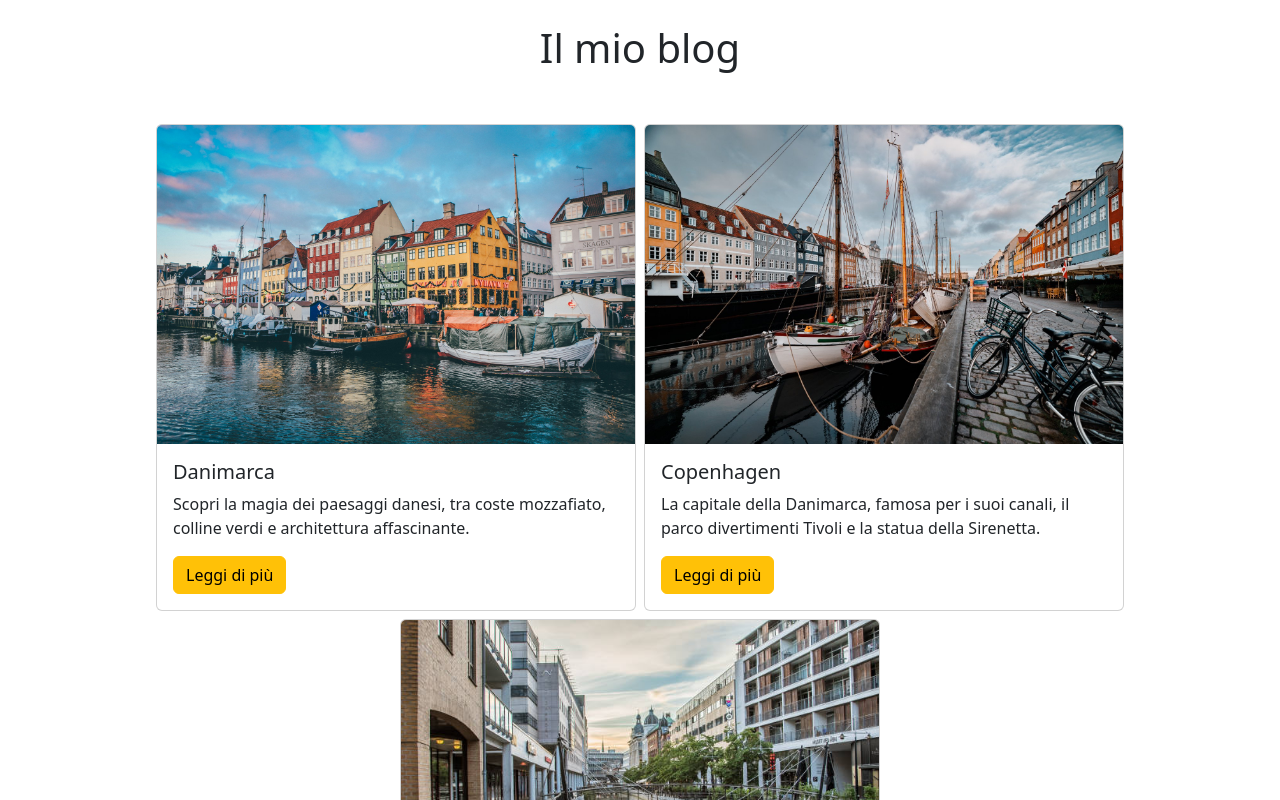
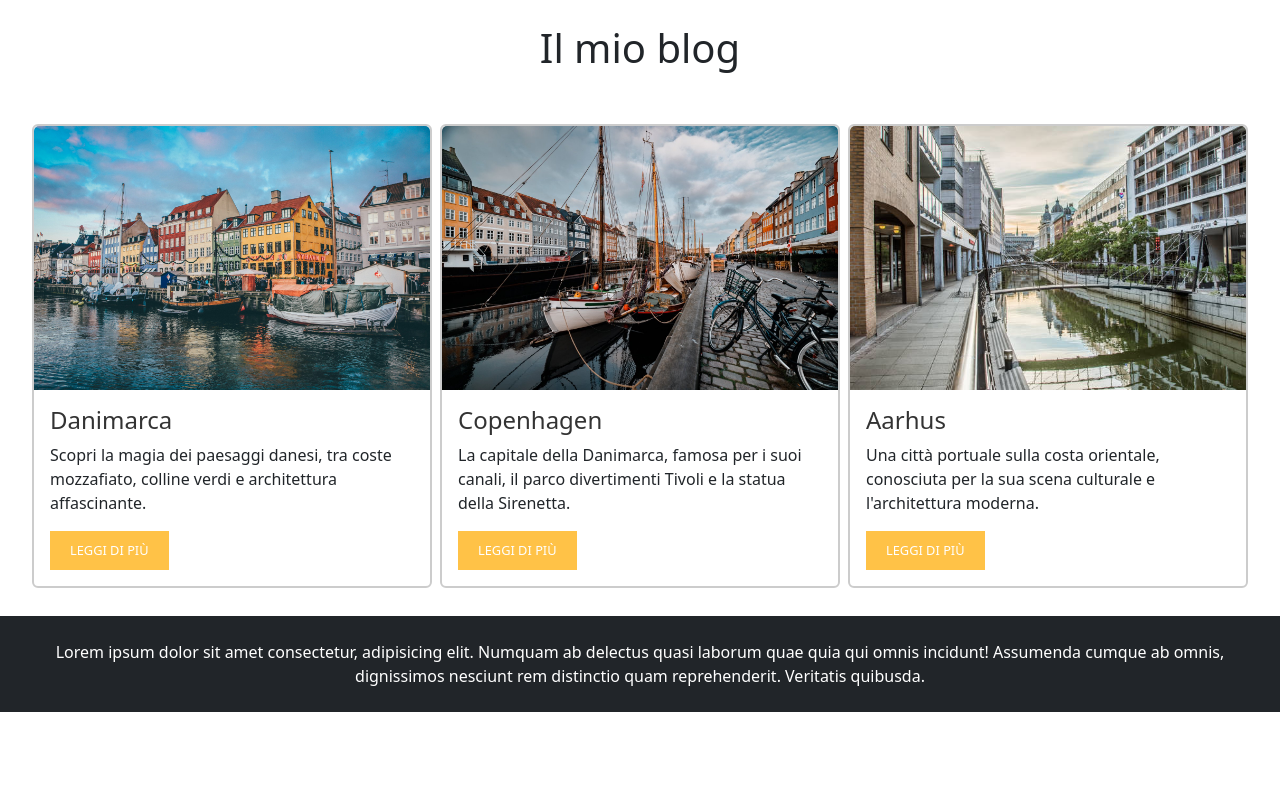
Before and after one commit to Melrizzuto/react-components, a React (Vite) app: page / in a window 1280 px wide. Shown: the top 800 px of the page. Built offline with nearby package versions, Linux system fonts and the light colour scheme.

Commit message:
added Card.module.css to manage btn styles centrally and changed directory to landascape js  img

```diff
--- a/src/components/Card.jsx
+++ b/src/components/Card.jsx
@@ -1,12 +1,13 @@
+import styles from './Card.module.css';
+
 function Card({ title, description, img }) {
     return (
-
-        <div className="card m-1" style={{ width: "30rem" }}>
+        <div className={`card m-1 ${styles.card}`}>
             <img src={img} className="card-img-top" alt={title} />
             <div className="card-body">
-                <h5 className="card-title">{title}</h5>
+                <h5 className={`${styles.cardTitle}`}>{title}</h5>
                 <p className="card-text">{description}</p>
-                <a href="#" className="btn btn-warning">Leggi di più</a>
+                <a href="#" className={`btn ${styles.cardButton}`}>Leggi di più</a>
             </div>
         </div>
     );
--- /dev/null
+++ b/src/components/Card.module.css
@@ -0,0 +1,21 @@
+/* Card.module.css */
+.card {
+    width: 25rem;
+    margin: 6px;
+    border: 2px solid #ccc;
+}
+
+.cardTitle {
+    color: #333;
+    font-size: 1.5rem;
+}
+
+.cardButton {
+    font-size: 0.8rem;
+    background-color: #ffc247;
+    border: none;
+    padding: 10px 20px;
+    border-radius: 0;
+    text-transform: uppercase;
+    color: white;
+}
--- a/src/data/landscape.js
+++ b/src/data/landscape.js
@@ -3,19 +3,19 @@ const landscapes = [
         id: 1,
         title: "Danimarca",
         description: "Scopri la magia dei paesaggi danesi, tra coste mozzafiato, colline verdi e architettura affascinante.",
-        img: "/public/danimarca.jpg"
+        img: "/danimarca.jpg"
     },
     {
         id: 2,
         title: "Copenhagen",
         description: "La capitale della Danimarca, famosa per i suoi canali, il parco divertimenti Tivoli e la statua della Sirenetta.",
-        img: "/public/copenhagen.jpg",
+        img: "/copenhagen.jpg",
     },
     {
         id: 3,
         title: "Aarhus",
         description: "Una città portuale sulla costa orientale, conosciuta per la sua scena culturale e l'architettura moderna.",
-        img: "/public/aarhus.jpg",
+        img: "/aarhus.jpg",
     }
 ];
 
```
